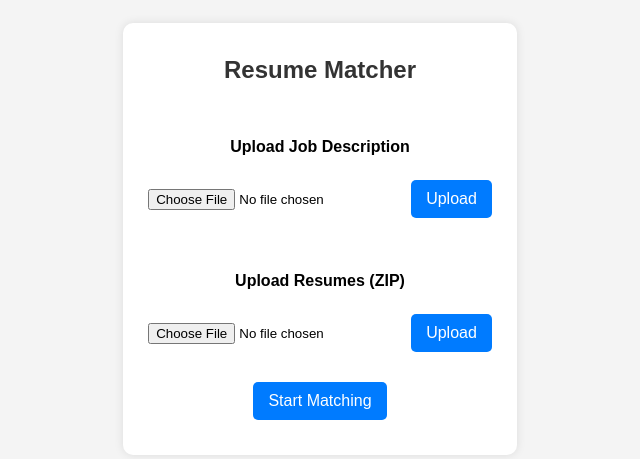
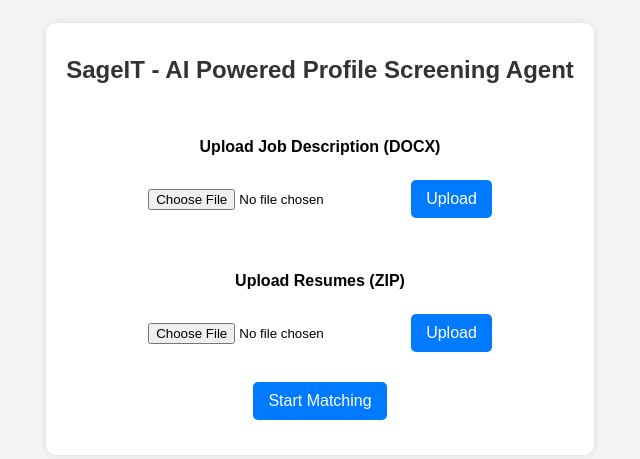
Before and after one commit to medepallipremchandu/resumefrontend, a React (Vite) app: page / in a window 1280 px wide. Shown: the part 211-670 px from the top of the page, without its empty margins (330-970 px from the left). Built offline with nearby package versions, Linux system fonts and the light colour scheme.

Commit message:
second commit

```diff
--- a/index.html
+++ b/index.html
@@ -2,9 +2,9 @@
 <html lang="en">
   <head>
     <meta charset="UTF-8" />
-    <link rel="icon" type="image/svg+xml" href="/vite.svg" />
+    <link rel="icon" type="image/svg+xml" href="https://encrypted-tbn0.gstatic.com/images?q=tbn:ANd9GcR53lSD4r7Kwbz81mgW6blNTQU6swwPcnOJvA&s" />
     <meta name="viewport" content="width=device-width, initial-scale=1.0" />
-    <title>Resume Matcher</title>
+    <title>SageIT - AI Powered Profile Screening Agent</title>
   </head>
   <body>
     <div id="root"></div>
--- a/src/components/ResumeMatcher.jsx
+++ b/src/components/ResumeMatcher.jsx
@@ -78,10 +78,10 @@
   return (
     <div className="container">
       <ToastContainer />
-      <h2>Resume Matcher</h2>
+      <h2>SageIT - AI Powered Profile Screening Agent</h2>
 
       <div className="upload-section">
-        <h4>Upload Job Description</h4>
+        <h4>Upload Job Description (DOCX)</h4>
         <input type="file" accept=".docx" onChange={handleJobFileChange} />
         <button onClick={handleJobUpload}>Upload</button>
       </div>
```
